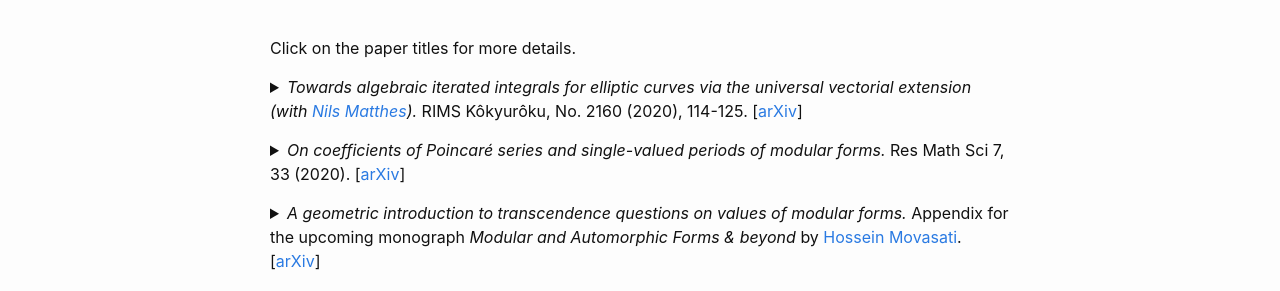
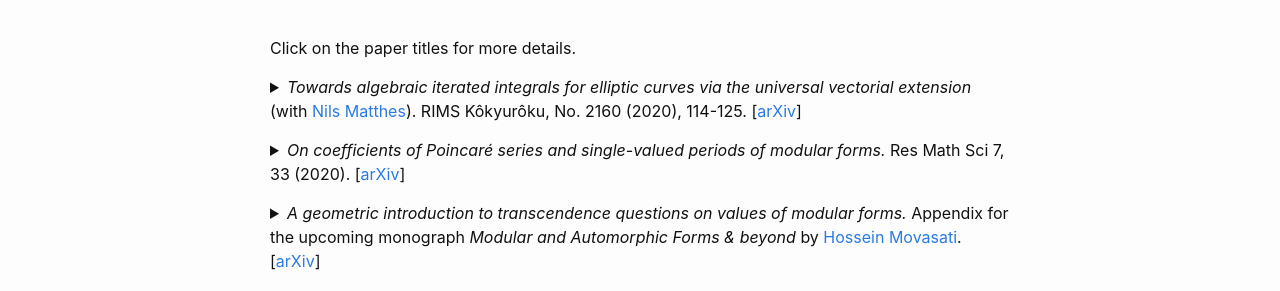
Before and after one commit to tjfonseca/tjfonseca.github.io, a Jekyll site: the page built from publications.md, in a window 1280 px wide. Shown: the part 134-425 px from the top of the page. Built offline with Jekyll 4.4.1, drawn with Linux system fonts in a browser that asks for light colours; formulas are drawn with MathJax 3.

Commit message:
Initial commit

```diff
--- a/publications.md
+++ b/publications.md
@@ -7,7 +7,7 @@ permalink: /publications/
 Click on the paper titles for more details.
 
 <details>
-	<summary><em>Towards algebraic iterated integrals for elliptic curves via the universal vectorial extension (with <a href="http://people.maths.ox.ac.uk/matthes/">Nils Matthes</a>).</em> RIMS Kôkyurôku, No. 2160 (2020), 114-125. [<a href="https://arxiv.org/abs/2009.10433">arXiv</a>] </summary>
+	<summary><em>Towards algebraic iterated integrals for elliptic curves via the universal vectorial extension</em> (with <a href="http://people.maths.ox.ac.uk/matthes/">Nils Matthes</a>). RIMS Kôkyurôku, No. 2160 (2020), 114-125. [<a href="https://arxiv.org/abs/2009.10433">arXiv</a>] </summary>
 
   <p><br>
 	<b>Abstract:</b>  For an elliptic curve $E$ defined over a field $k\subset \mathbb{C}$, we study iterated path integrals of logarithmic differential forms on $E^{\dagger}$, the universal vectorial extension of $E$. These are generalizations of the classical periods and quasi-periods of $E$, and are closely related to multiple elliptic polylogarithms and elliptic multiple zeta values. Moreover, if $k$ is a finite extension of $\mathbb{Q}$, then these iterated integrals along paths between $k$-rational points are periods in the sense of Kontsevich-Zagier.
```
